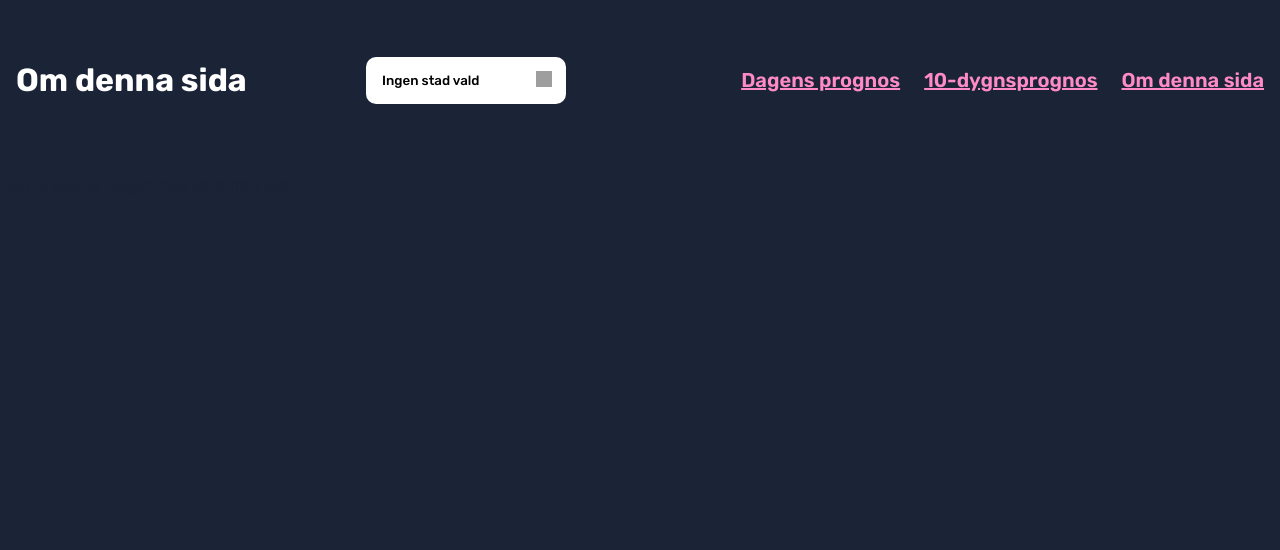
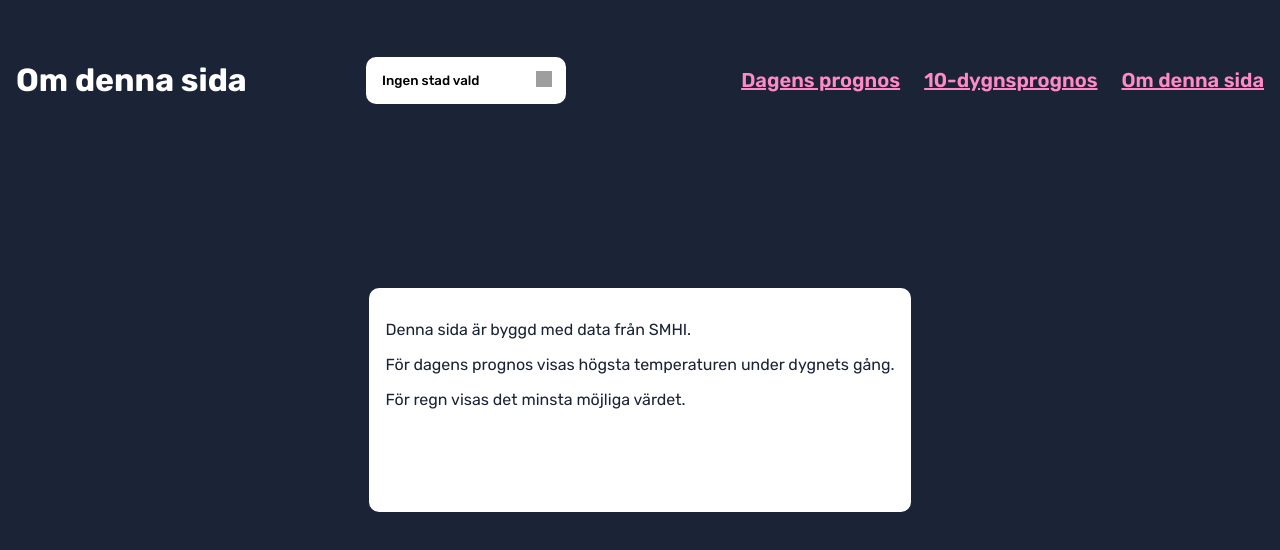
Before and after one commit to sophie-akesson/weather-frontend, a Next.js app: page /about in a window 1280 px wide. Shown: the top 550 px of the page. Built offline with nearby package versions, Linux system fonts and the light colour scheme; grey boxes are pictures that could not be loaded.

Commit message:
Update about page

```diff
--- /dev/null
+++ b/app/about/page.module.css
@@ -0,0 +1,6 @@
+.about {
+  background-color: var(--color-foreground);
+  padding: var(--spacing-xs);
+  border-radius: var(--radius);
+  margin: var(--spacing-xxl) auto;
+}
--- a/app/about/page.tsx
+++ b/app/about/page.tsx
@@ -1,7 +1,13 @@
+import styles from './page.module.css';
+
 export default function About() {
   return (
     <main>
-      <p>Denna sida är byggd med data från SMHI.</p>
+      <div className={styles.about}>
+        <p>Denna sida är byggd med data från SMHI.</p>
+        <p>För dagens prognos visas högsta temperaturen under dygnets gång.</p>
+        <p>För regn visas det minsta möjliga värdet.</p>
+      </div>
     </main>
   );
 }
```
